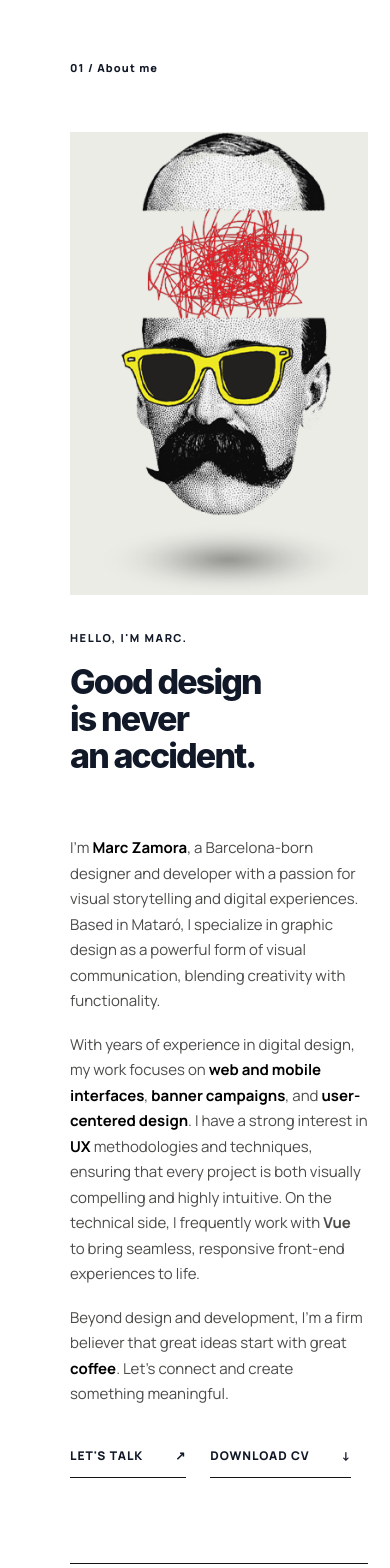
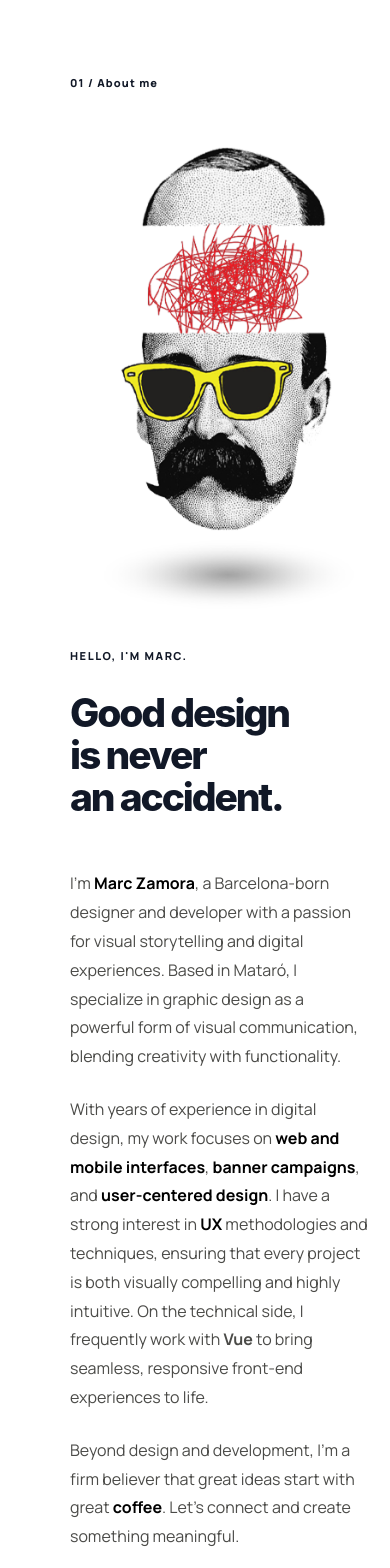
Before and after one commit to xinaski/xinaski-design, a Vue app: page / in a window 390 px wide. Shown: the part 860-2428 px from the top of the page. Built offline with nearby package versions, Linux system fonts and the light colour scheme; a web font is replaced by a local one.

Commit message:
Give About section a transparent, spacious editorial layout

```diff
--- a/src/style.css
+++ b/src/style.css
@@ -242,3 +242,26 @@ a:focus-visible, button:focus-visible { outline: 2px solid var(--ink); outline-o
 @media (max-width:640px) {
   .about-copy h2 { font-size:clamp(34px,8.4vw,48px); line-height:1.08; margin-bottom:26px; }
 }
+
+
+/* About layout: generous portrait + heading, with full-width copy below. */
+.about-section { padding-top:clamp(90px,12vw,190px); padding-bottom:clamp(100px,13vw,200px); }
+.about-grid { display:grid; grid-template-columns:minmax(0,1.05fr) minmax(0,.95fr); column-gap:clamp(44px,7vw,130px); row-gap:clamp(70px,9vw,140px); align-items:center; }
+.about-visual { background:transparent; min-height:0; overflow:visible; display:block; }
+.about-visual img { display:block; width:100%; height:auto; max-height:none; object-fit:contain; }
+.about-copy { align-self:center; }
+.about-copy h2 { max-width:12ch; margin:28px 0 0; font-size:clamp(42px,4.7vw,80px); line-height:1.07; }
+.about-details { grid-column:1 / -1; width:min(100%,920px); margin-inline:auto; }
+.about-details .about-description { max-width:100%; font-size:clamp(17px,1.45vw,20px); line-height:1.85; gap:28px; }
+.about-details .about-actions { margin-top:48px; }
+@media(max-width:900px) {
+ .about-grid { grid-template-columns:1fr 1fr; column-gap:32px; row-gap:70px; }
+ .about-copy h2 { font-size:clamp(35px,5.2vw,54px); }
+}
+@media(max-width:640px) {
+ .about-grid { grid-template-columns:1fr; row-gap:38px; }
+ .about-visual { width:100%; }
+ .about-copy h2 { font-size:clamp(39px,9vw,62px); }
+ .about-details { grid-column:1; margin-top:14px; }
+ .about-details .about-description { font-size:16px; line-height:1.8; gap:24px; }
+}
```
